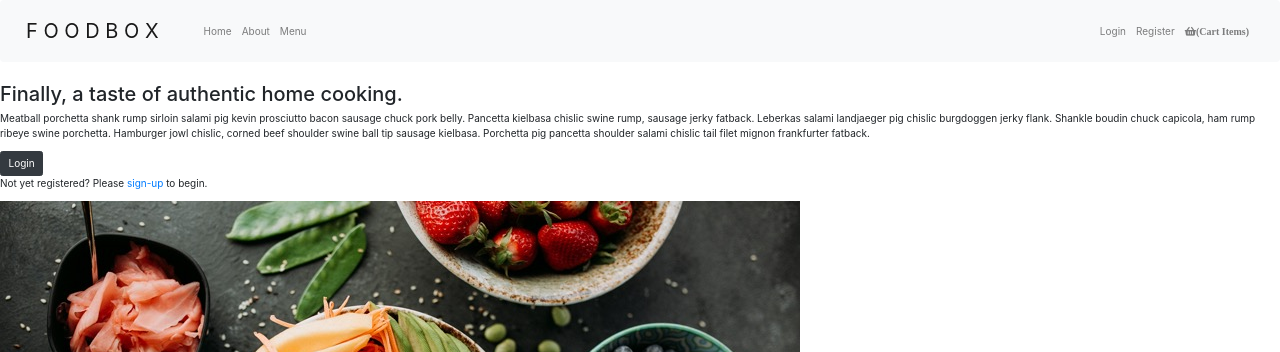
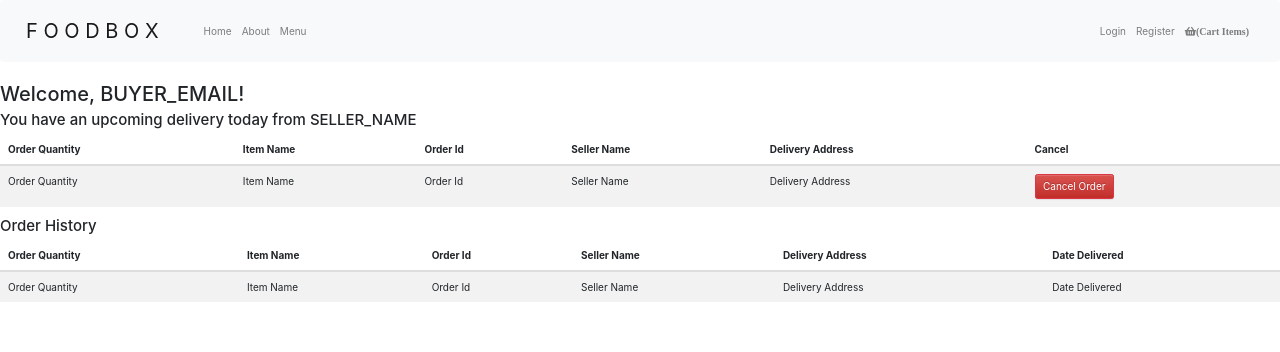
Before and after one commit to mhallett00/FoodBox, a React (Create React App) app in the folder client/: page /buyer_dashboard in a window 1280 px wide. Shown: the top 352 px of the page. Built offline with nearby package versions, Linux system fonts and the light colour scheme; no server answers.

Commit message:
created static html for BuyerDashboard and SellerDashboard components

```diff
--- a/client/src/components/App.jsx
+++ b/client/src/components/App.jsx
@@ -14,11 +14,13 @@ import SearchCook from './SearchCook';
 import Register from './Register';
 import Login from './Login';
 import BuyerCart from './BuyerCart';
+import BuyerDashboard from './BuyerDashboard';
 import OrderPayment from './OrderPayment';
 import OrderConfirm from './OrderConfirm';
 import SellerMenuList from './SellerMenuList';
 import SellerMenuAddItem from './SellerMenuAddItem';
 import SellerMenuEditItem from './SellerMenuEditItem';
+import SellerOrderDashboard from './SellerOrderDashboard';
 
 export default function App() {
   //  const [show, setShow] = useState(REGISTER);
@@ -72,6 +74,12 @@ export default function App() {
           <Route path="/order_confirm">
             <OrderConfirm />
           </Route>
+          <Route path="/buyer_dashboard">
+            <BuyerDashboard />
+          </Route>
+          <Route path="/seller_dashboard">
+            <SellerOrderDashboard />
+          </Route>
           <Route path="/seller_menu/add_item">
             <SellerMenuAddItem />
           </Route>
--- /dev/null
+++ b/client/src/components/BuyerDashboard.jsx
@@ -0,0 +1,56 @@
+import React from "react";
+import Table from 'react-bootstrap/Table';
+import BuyerDashboardOrderListItem from './BuyerDashboardOrderListItem';
+import BuyerDashboardHistoryListItem from './BuyerDashboardHistoryListItem';
+
+export default function BuyerDashboard() {
+  return (
+    <>
+      <div className='buyer-dashboard'>
+        <h2>Welcome, BUYER_EMAIL!</h2>
+      </div>
+      <div className='buyer-dashboard upcoming'>
+        <h4>You have an upcoming delivery today from SELLER_NAME</h4>
+      </div>
+      <div className="buyer-dashboard list">
+        <div className="buyer-dashboard upcoming_list">
+          <Table striped borderless hover>
+            <thead>
+              <tr>
+                <th>Order Quantity</th>
+                <th>Item Name</th>
+                <th>Order Id</th>
+                <th>Seller Name</th>
+                <th>Delivery Address</th>
+                <th>Cancel</th>
+              </tr>
+            </thead>
+            <tbody>
+              <BuyerDashboardOrderListItem/>
+            </tbody>
+          </Table>
+        </div>
+        <div className='buyer-dashboard history'>
+          <h4>Order History</h4>
+        </div>
+        <div className="buyer-dashboard history_list">
+          <Table striped borderless hover>
+            <thead>
+              <tr>
+                <th>Order Quantity</th>
+                <th>Item Name</th>
+                <th>Order Id</th>
+                <th>Seller Name</th>
+                <th>Delivery Address</th>
+                <th>Date Delivered</th>
+              </tr>
+            </thead>
+            <tbody>
+              <BuyerDashboardHistoryListItem/>
+            </tbody>
+          </Table>
+        </div>
+      </div>
+    </>
+  );
+}
--- /dev/null
+++ b/client/src/components/BuyerDashboardHistoryListItem.jsx
@@ -0,0 +1,16 @@
+import React from 'react';
+import Button from 'react-bootstrap/Button';
+
+export default function BuyerDashboardHistoryListItem() {
+
+  return (
+      <tr>
+        <td>Order Quantity</td>
+        <td>Item Name</td>
+        <td >Order Id</td>
+        <td>Seller Name</td>
+        <td>Delivery Address</td>
+        <td>Date Delivered</td>
+      </tr>
+  );
+}
--- /dev/null
+++ b/client/src/components/BuyerDashboardOrderListItem.jsx
@@ -0,0 +1,16 @@
+import React from 'react';
+import Button from 'react-bootstrap/Button';
+
+export default function BuyerDashboardOrderListItem() {
+
+  return (
+      <tr>
+        <td>Order Quantity</td>
+        <td>Item Name</td>
+        <td >Order Id</td>
+        <td>Seller Name</td>
+        <td>Delivery Address</td>
+        <td><Button variant="danger" href="/">Cancel Order</Button> </td>
+      </tr>
+  );
+}
--- a/client/src/components/Register.scss
+++ b/client/src/components/Register.scss
@@ -5,6 +5,7 @@
     width: 40%;
     padding: 20px;
   }
+
   label .form-label {
     font-size: 2rem;
     color: #f9f9f9;
--- /dev/null
+++ b/client/src/components/SellerOrderDashboard.jsx
@@ -0,0 +1,33 @@
+import React from "react";
+import Table from 'react-bootstrap/Table';
+import SellerOrderDashboardListItem from './SellerOrderDashboardListItem';
+
+export default function SellerOrderDashboard() {
+  return (
+    <>
+      <div className='seller-dashboard'>
+        <h2>Home_Cook_Name's Dashboard</h2>
+      </div>
+      <div className='seller-dashboard date'>
+        <h4>Orders for (Month, Date, Year) current day</h4>
+      </div>
+      <div className="seller-dashboard list">
+        <Table striped borderless hover>
+          <thead>
+            <tr>
+              <th>Order Quantity</th>
+              <th>Item Name</th>
+              <th >Order Id</th>
+              <th>Customer Name</th>
+              <th>Delivery Address</th>
+              <th>Order Fulfilled</th>
+            </tr>
+          </thead>
+          <tbody>
+            <SellerOrderDashboardListItem/>
+          </tbody>
+        </Table>
+      </div>
+    </>
+  );
+}
--- /dev/null
+++ b/client/src/components/SellerOrderDashboardListItem.jsx
@@ -0,0 +1,32 @@
+import React, { useState } from 'react';
+// import Form from 'react-bootstrap/Form';
+
+export default function SellerOrderDashboardListItem() {
+  const [state, setState] = useState({
+    order_fulfilled: true
+  })
+
+  const handleChange = (e) => {
+    const {id, value} = e.target;
+    setState(prevState => {
+      return {
+        ...prevState,
+        [id]: value
+      }
+    })
+  }
+
+  return (
+      <tr>
+        <td>Order Quantity</td>
+        <td>Item Name</td>
+        <td>Order Id</td>
+        <td>Customer Name</td>
+        <td>Delivery Address</td>
+        <td>
+          {/* checkbox currently not working yet*/}
+          <input type='checkbox' id='order_fullfilled' value="true" checked={state.order_fulfilled === "true"} onChange={handleChange}/>
+        </td>
+      </tr>
+  );
+}
```
